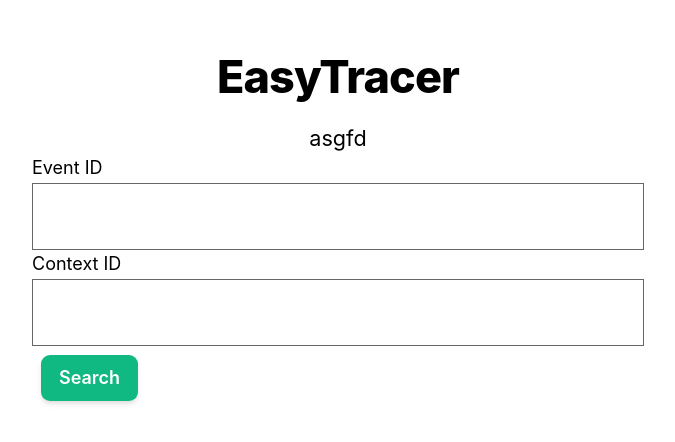
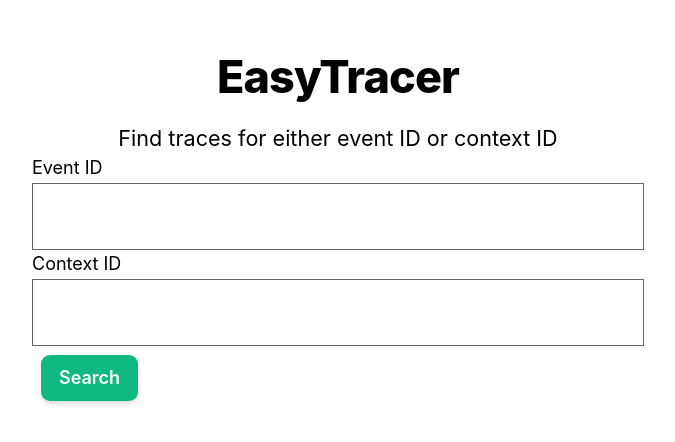
Before and after one commit to thenetcircle/easytracer, a Next.js app in the folder web/: page / in a window 1280 px wide. Shown: the part 112-554 px from the top of the page, without its empty margins (302-977 px from the left). Built offline with nearby package versions, Linux system fonts and the light colour scheme.

Commit message:
wider span width

```diff
--- a/web/components/child_spans.js
+++ b/web/components/child_spans.js
@@ -11,8 +11,8 @@ class ChildSpans extends Component {
                             <div className={styles.container} key={id}>
                                 <div
                                     style={{
-                                        width: 500 * (child.event.elapsed / this.props.root_event.elapsed),
-                                        left: 500 * (child.event.created_at - this.props.root_event.created_at) / this.props.root_event.elapsed
+                                        width: 1000 * (child.event.elapsed / this.props.root_event.elapsed),
+                                        left: 1000 * (child.event.created_at - this.props.root_event.created_at) / this.props.root_event.elapsed
                                     }}
                                     className="relative bg-blue-200 border-solid border-2 border-gray-600 p-2 m-1"
                                 >
--- a/web/components/search.js
+++ b/web/components/search.js
@@ -56,7 +56,7 @@ class Search extends Component {
                         <div className={styles.container}>
                             <div className="m-4 border-solid border-2 border gray-400 p-4">
                                 <div
-                                    style={{ width: 500 }}
+                                    style={{ width: 1000 }}
                                     className="bg-blue-200 border-solid border-2 border-gray-600 p-2 m-1"
                                 >
                                     {result.event.service_name}: {result.event.name} ({result.event.elapsed} ms)
--- a/web/pages/index.js
+++ b/web/pages/index.js
@@ -16,12 +16,11 @@ export default function Home() {
       </section>
       <section className={utilStyles.headingMd}>
         <p>
-          asgfd
+          Find traces for either event ID or context ID
         </p>
       </section>
 
       <Search />
-
     </Layout>
   )
 }
```
